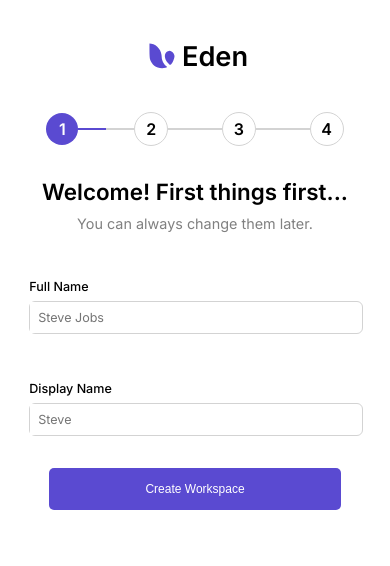
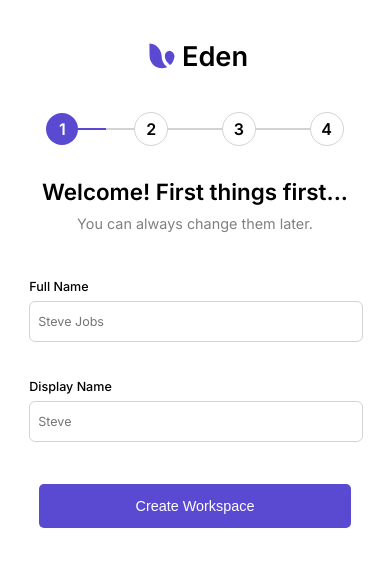
Before and after one commit to vinayak240/eden-app, a React (Create React App) app: page /on-board/workspace/1 in a window 390 px wide. Shown: the top 566 px of the page. Built offline with nearby package versions, Linux system fonts and the light colour scheme.

Commit message:
Updated Styles

```diff
--- a/src/modules/shared/GenericForm/styles/form.css
+++ b/src/modules/shared/GenericForm/styles/form.css
@@ -12,6 +12,7 @@
     text-align: center;
     margin-bottom: 10px;
     margin-top: 3.5rem;
+    padding: 0 10px;
 }
 
 .form_caption {
@@ -21,10 +22,11 @@
     font-family: 'Inter';
     font-size: 0.9rem;
     margin-bottom: 2rem;
+    padding: 0 10px;
 }
 
 .form_field {
-    margin: 15px auto 2rem auto;
+    margin: 15px auto 1.4rem auto;
     width: 40%;
 }
 
@@ -48,9 +50,11 @@
 .form_input {
     outline: none;
     border: none;
-    padding: 8px;
+    padding: 12px 8px;
     font-family: 'Inter';
     font-size: 0.785rem;
+    background: transparent;
+    width: 100%;
 }
 
 .input_prefix {
@@ -90,6 +94,7 @@
     width: 30%;
     border-radius: 5px;
     font-size: 0.75rem;
+    margin-top: 1.2rem;
 }
 
 .check_animation {
@@ -119,7 +124,14 @@
         margin-top: 2rem;
     }
     .submit_btn {
-        width: 75%;
+        width: 80% !important;
+        font-size: 0.9rem;
+    }
+  }
+
+  @media (max-width: 900px) {
+    .submit_btn {
+        width: 50%;
     }
   }
 
```
